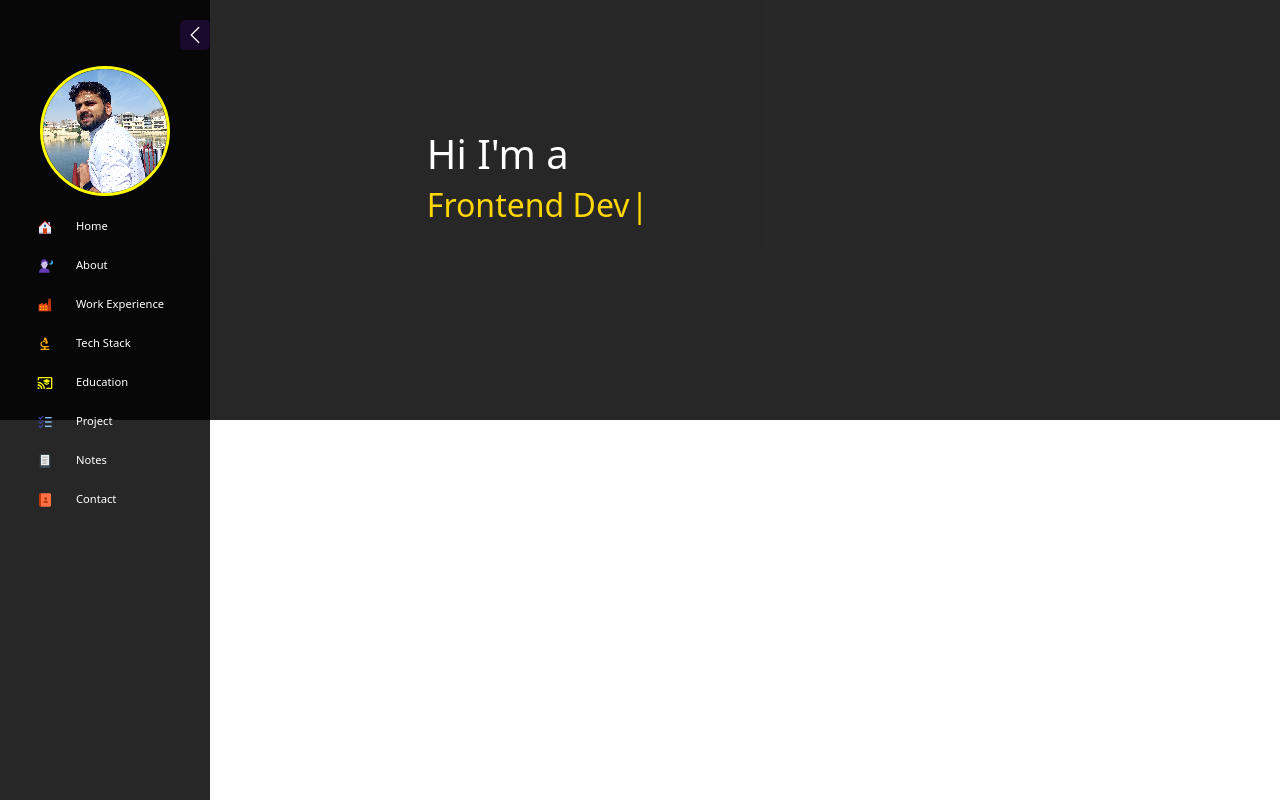
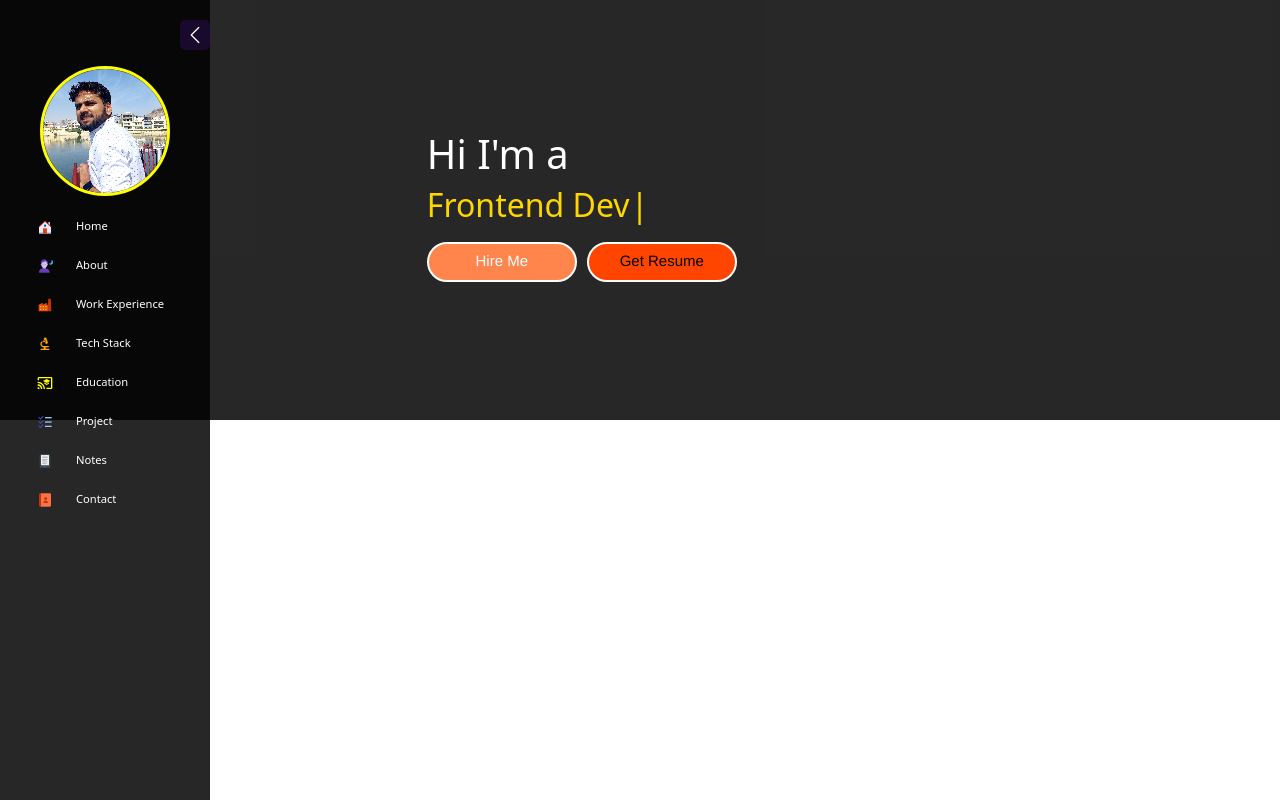
Before and after one commit to tejth/tejthPortfolio, a React (Vite) app: page / in a window 1280 px wide. Shown: the top 800 px of the page. Built offline with nearby package versions, Linux system fonts and the light colour scheme.

Commit message:
add final home section with full functionality

```diff
--- a/src/Components/Home/Home.css
+++ b/src/Components/Home/Home.css
@@ -13,3 +13,53 @@
 .home-content h2 {
   color: gold;
 }
+
+.button-for-action {
+  display: flex;
+}
+
+.hire-me-button {
+  background-color: #ff854c;
+  text-align: center;
+  width: 150px;
+  height: 40px;
+  padding: 6px;
+  border-radius: 90px;
+  cursor: pointer;
+  margin-top: 10px;
+  border: 2px solid white;
+  font-size: 15px;
+  font-family: "Franklin Gothic Medium", "Arial Narrow", Arial, sans-serif;
+}
+
+.hire-me-button:hover {
+  background-color: white;
+  width: 250px;
+  color: black;
+  transition-duration: 1s;
+}
+.get-resume-button {
+  background-color: orangered;
+  text-align: center;
+  width: 150px;
+  height: 40px;
+  padding: 6px;
+  border-radius: 90px;
+  cursor: pointer;
+  margin-top: 10px;
+  margin-left: 10px;
+  border: 2px solid white;
+  font-size: 15px;
+  font-family: "Franklin Gothic Medium", "Arial Narrow", Arial, sans-serif;
+}
+.get-resume-button:hover {
+  background-color: white;
+  width: 250px;
+  color: black;
+  transition-duration: 1s;
+}
+
+.get-resume-button a {
+  text-decoration: none;
+  color: black;
+}
--- a/src/Components/Home/Home.jsx
+++ b/src/Components/Home/Home.jsx
@@ -1,7 +1,7 @@
 import React from "react";
 import "./Home.css";
 import Typewriter from "typewriter-effect";
-
+import MyCv from "../../image/Profile.pdf";
 function Home() {
   return (
     <>
@@ -17,6 +17,15 @@
               }}
             />
           </h2>
+
+          <div className="button-for-action">
+            <div className="hire-me-button">Hire Me</div>
+            <div className="get-resume-button">
+              <a href={MyCv} download="Tej_Resume.pdf">
+                Get Resume
+              </a>{" "}
+            </div>
+          </div>
         </div>
       </div>
     </>
```
Also changed, not shown: 1 other file (tests, documents, lock files or other folders).
